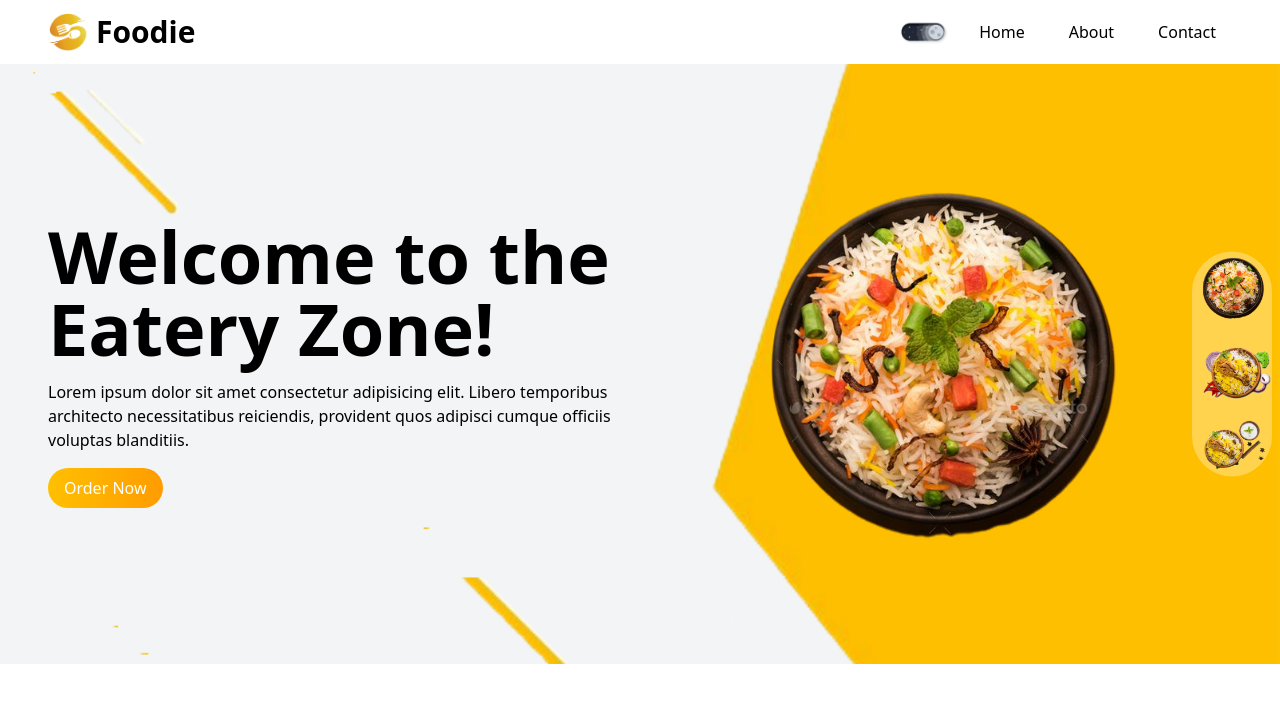
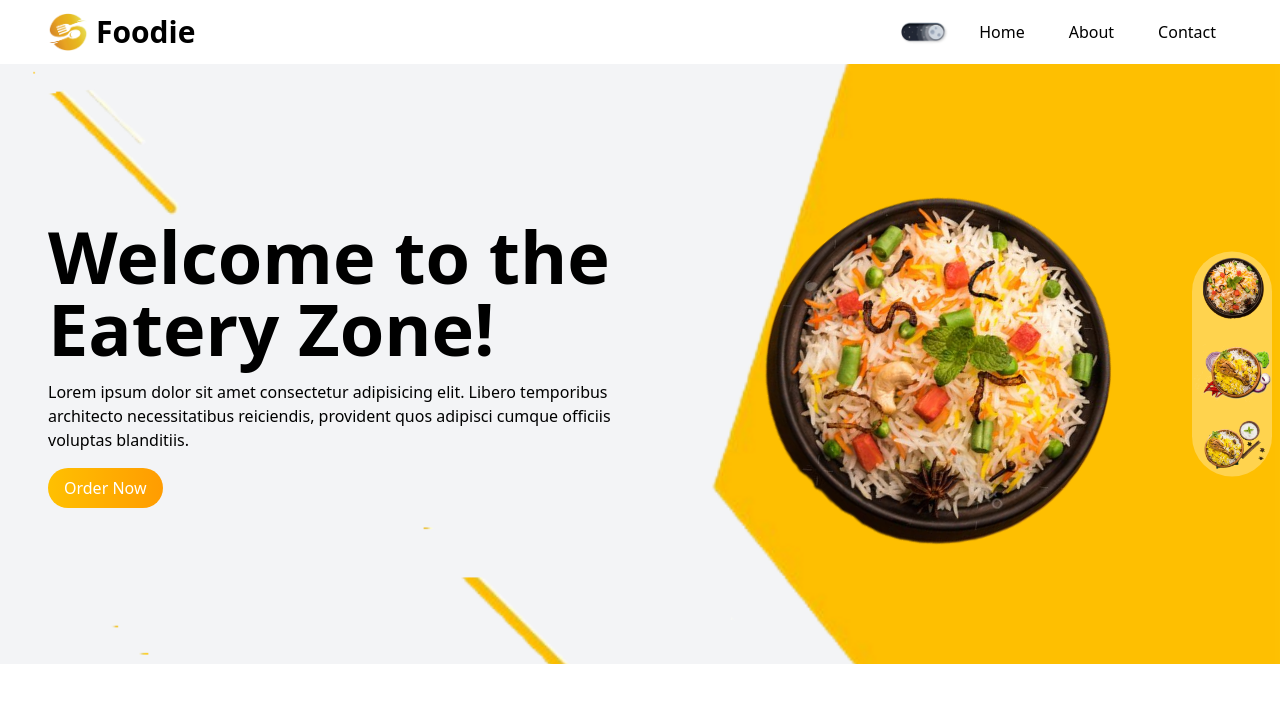
Before and after one commit to SHREY2803/Restaurant-Website, a React (Vite) app: page / in a window 1280 px wide. Shown: the top 702 px of the page. Built offline with nearby package versions, Linux system fonts and the light colour scheme.

Commit message:
spin animantion added to the img

```diff
--- a/src/index.css
+++ b/src/index.css
@@ -1,3 +1,16 @@
 @tailwind base;
 @tailwind components;
 @tailwind utilities;
+
+@keyframes spin{
+    from{
+        transform: rotate(0deg);
+    }
+    to{
+        transform: rotate(360deg);
+    }
+}
+
+.spin{
+    animation: spin 40s linear infinite;
+}
```
